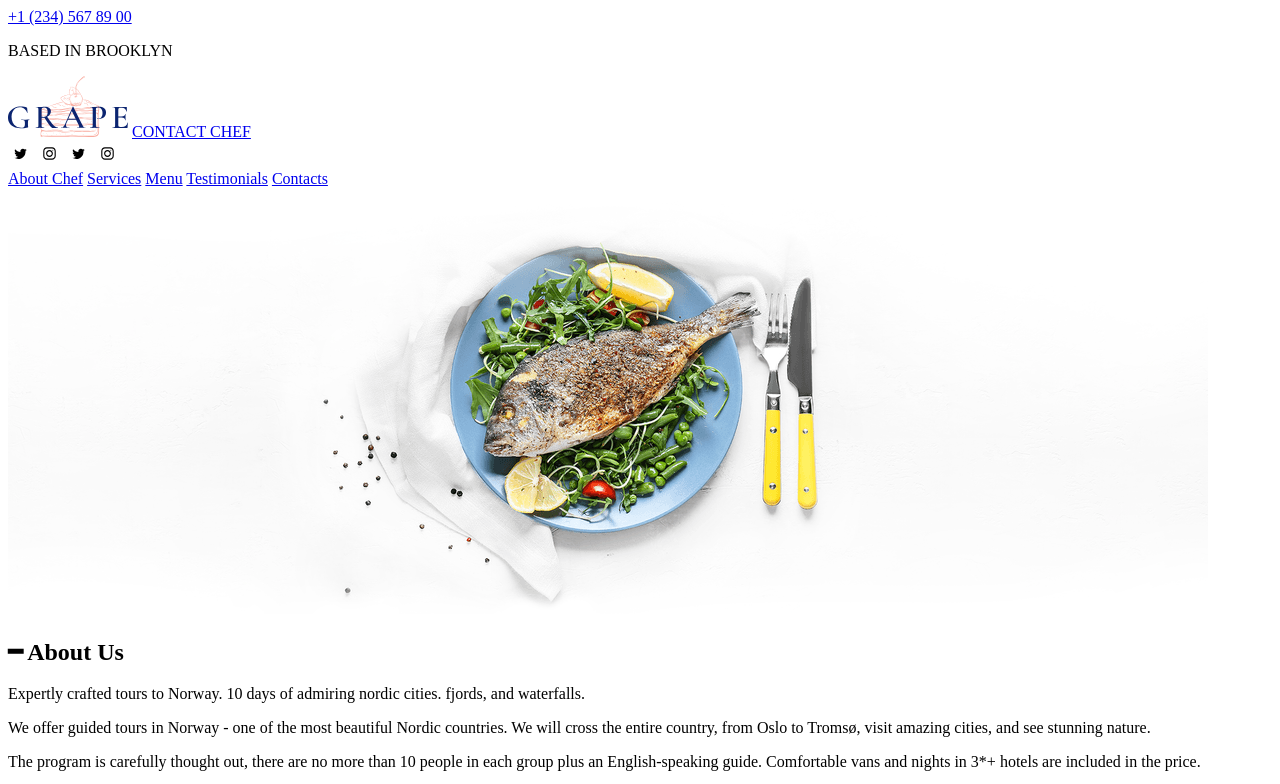
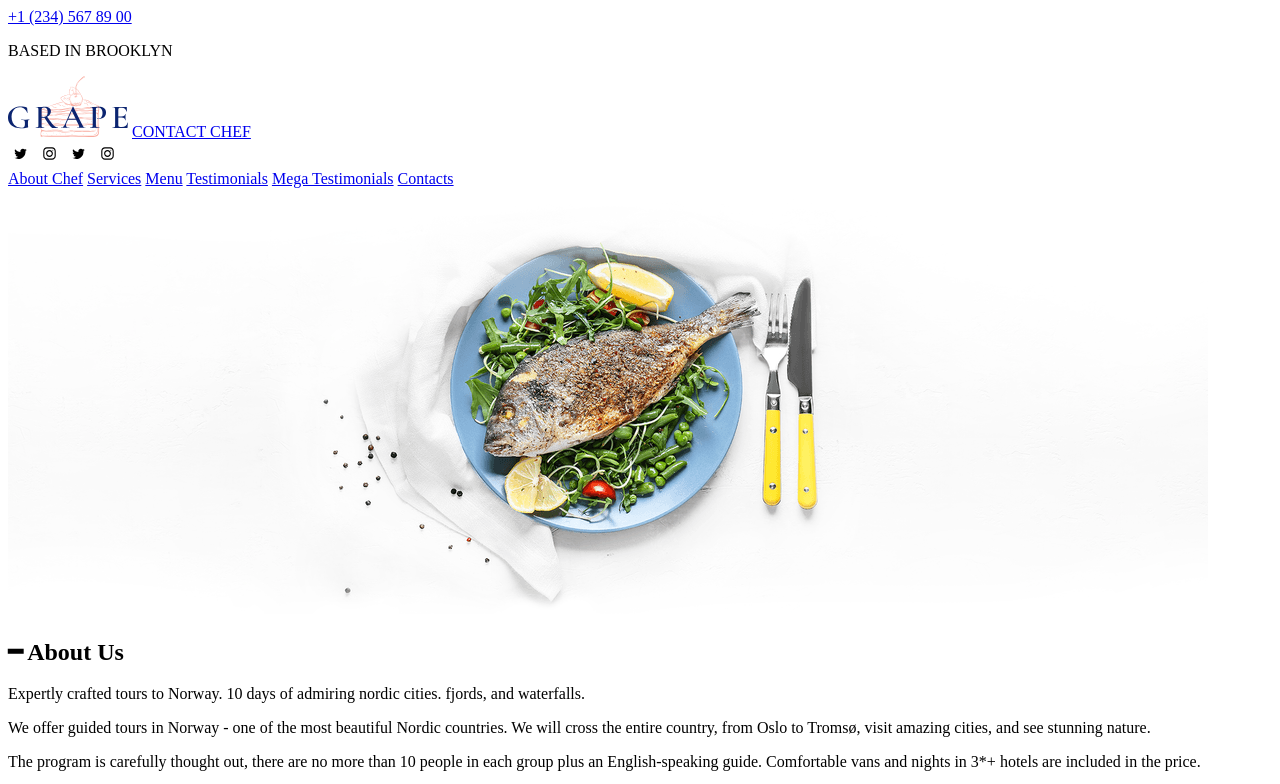
Before and after one commit to koldovsky/1005-css-intro, a plain HTML site: page index.html in a window 1280 px wide. Shown: the top 784 px of the page. Drawn offline with Linux system fonts and the light colour scheme; grey boxes are pictures that could not be loaded.

Commit message:
Updated menu

```diff
--- a/index.html
+++ b/index.html
@@ -28,6 +28,7 @@
             <a href="#" class="menu__item">Services</a>
             <a href="#" class="menu__item">Menu</a>
             <a href="#" class="menu__item">Testimonials</a>
+            <a href="#" class="menu__item">Mega Testimonials</a>
             <a href="contacts.html" class="menu__item">Contacts</a>
         </nav>
         <div class="header__banner">
```
